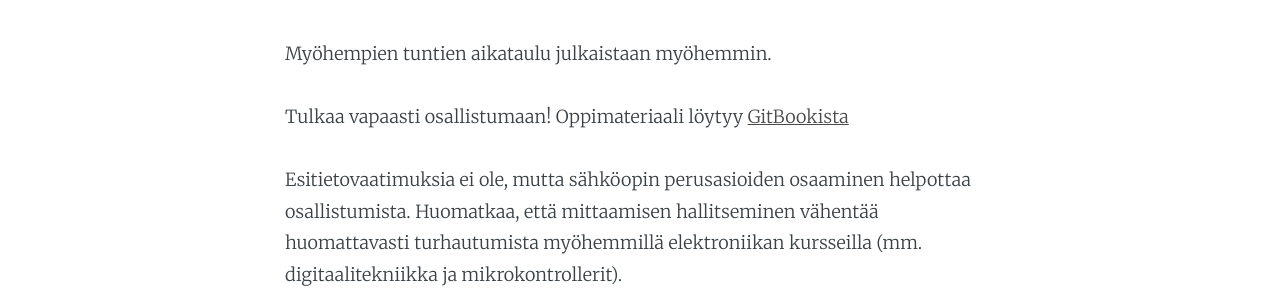
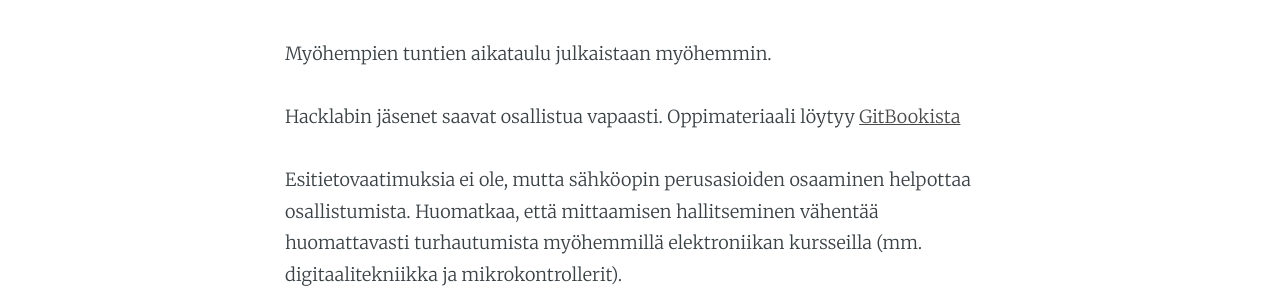
Before and after one commit to hacklabmikkeli/hacklabmikkeli.github.io, a Jekyll site: the page built from _posts/2016-04-07-mittaustekniikka_2016.markdown, in a window 1280 px wide. Shown: the part 898-1194 px from the top of the page. Built offline with Jekyll 4.4.1, drawn with Linux system fonts in a browser that asks for light colours; nearby versions of some CDN libraries; Markdown is read by kramdown in place of the engine named in the settings.

Commit message:
** Measuring lessons only for members

```diff
--- a/_posts/2016-04-07-mittaustekniikka_2016.markdown
+++ b/_posts/2016-04-07-mittaustekniikka_2016.markdown
@@ -16,7 +16,7 @@ Toinen tunti on sunnuntaina *17.4.* kello *18-21*.
 
 Myöhempien tuntien aikataulu julkaistaan myöhemmin.
 
-Tulkaa vapaasti osallistumaan!
+Hacklabin jäsenet saavat osallistua vapaasti.
 Oppimateriaali löytyy [GitBookista](https://www.gitbook.com/book/hacklabmikkeli/mittaustekniikka/details)
 
 Esitietovaatimuksia ei ole, mutta sähköopin perusasioiden osaaminen helpottaa osallistumista. Huomatkaa, että mittaamisen hallitseminen vähentää huomattavasti turhautumista myöhemmillä elektroniikan kursseilla (mm. digitaalitekniikka ja mikrokontrollerit).
```
